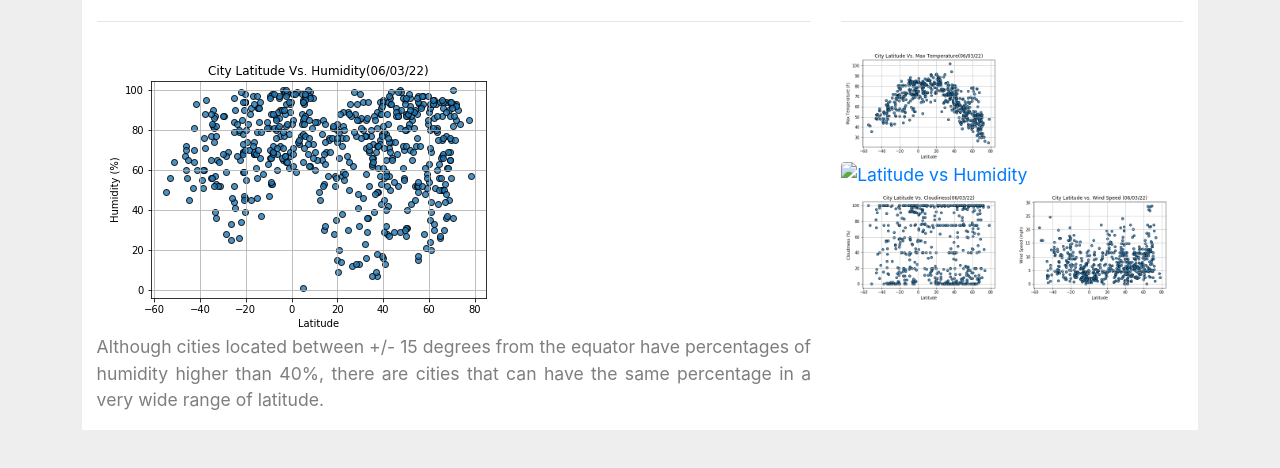
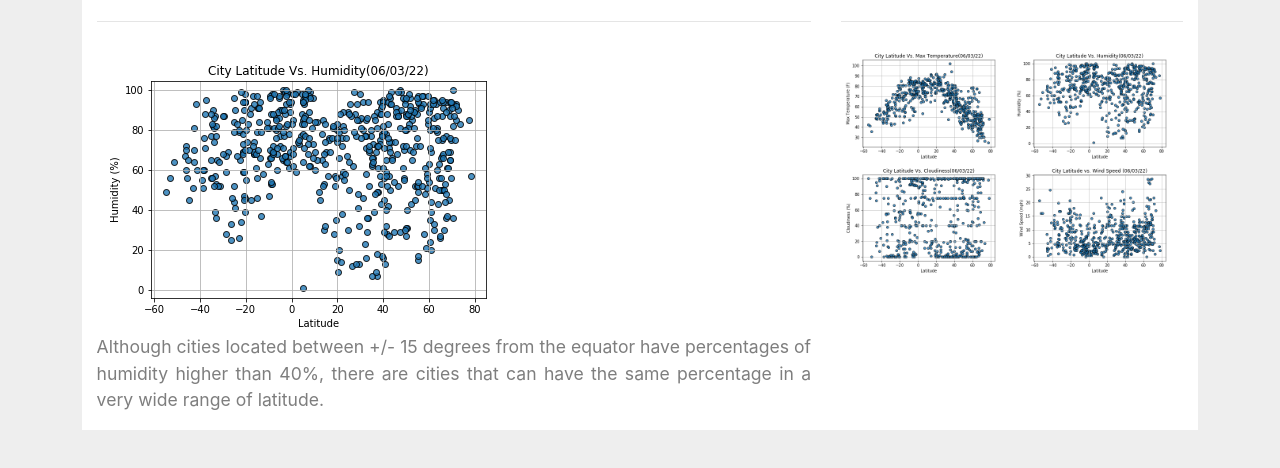
Before and after one commit to richardhkim/Global-Weather-Website-Dashboard, a plain HTML site: page humidity.html in a window 1280 px wide. Shown: the part 136-604 px from the top of the page. Drawn offline with nearby package versions, Linux system fonts and the light colour scheme.

Commit message:
update webpage

```diff
--- a/humidity.html
+++ b/humidity.html
@@ -55,7 +55,7 @@
                 <img src="./assets/images/Fig1.png" class="rounded float-left thumbnail" alt="Latitude vs Temperature">
             </a>
             <a href="humidity.html">
-                <img src=./assets/images/Fig2.png" class="rounded float right thumbnail" alt="Latitude vs Humidity">
+                <img src="./assets/images/Fig2.png" class="rounded float right thumbnail" alt="Latitude vs Humidity">
             </a>
             <a href="cloudiness.html">
                 <img src="./assets/images/Fig3.png" class="rounded float-left  thumbnail" alt="Latitude vs Temperature">
```
